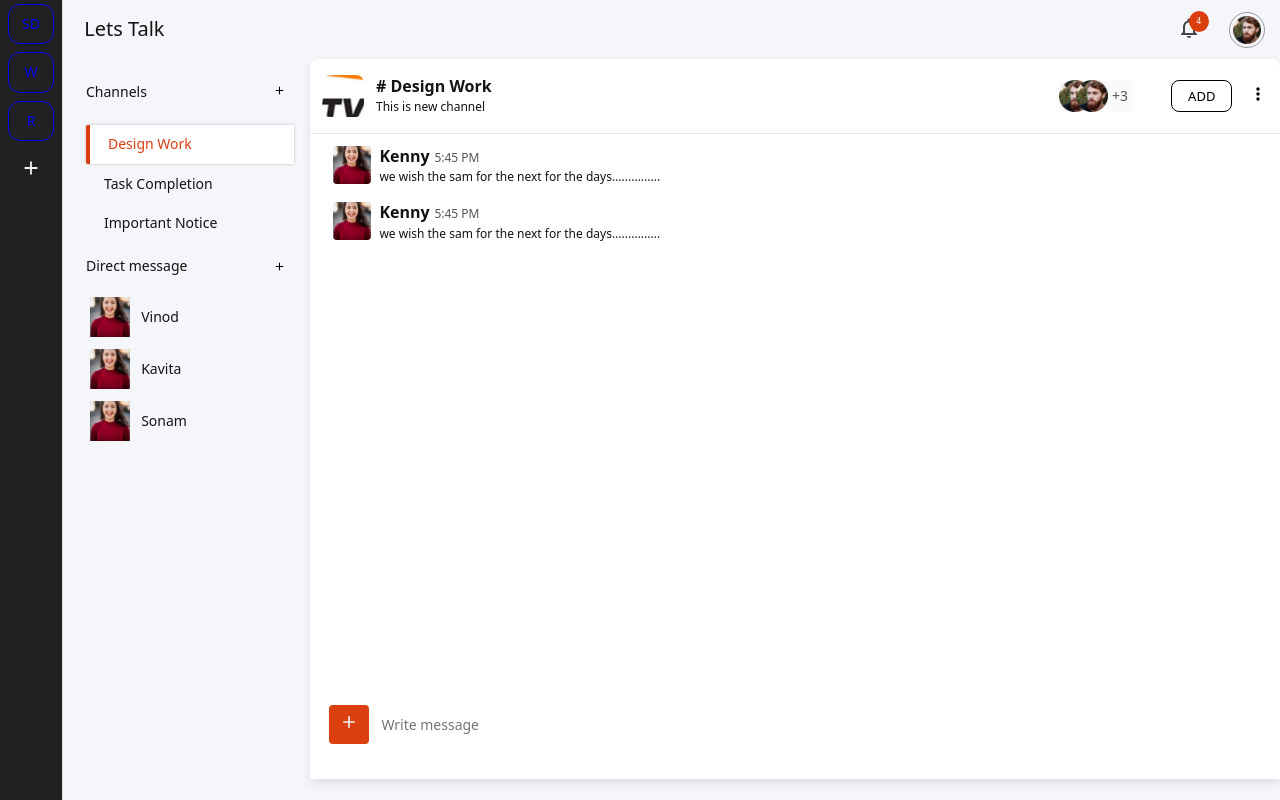
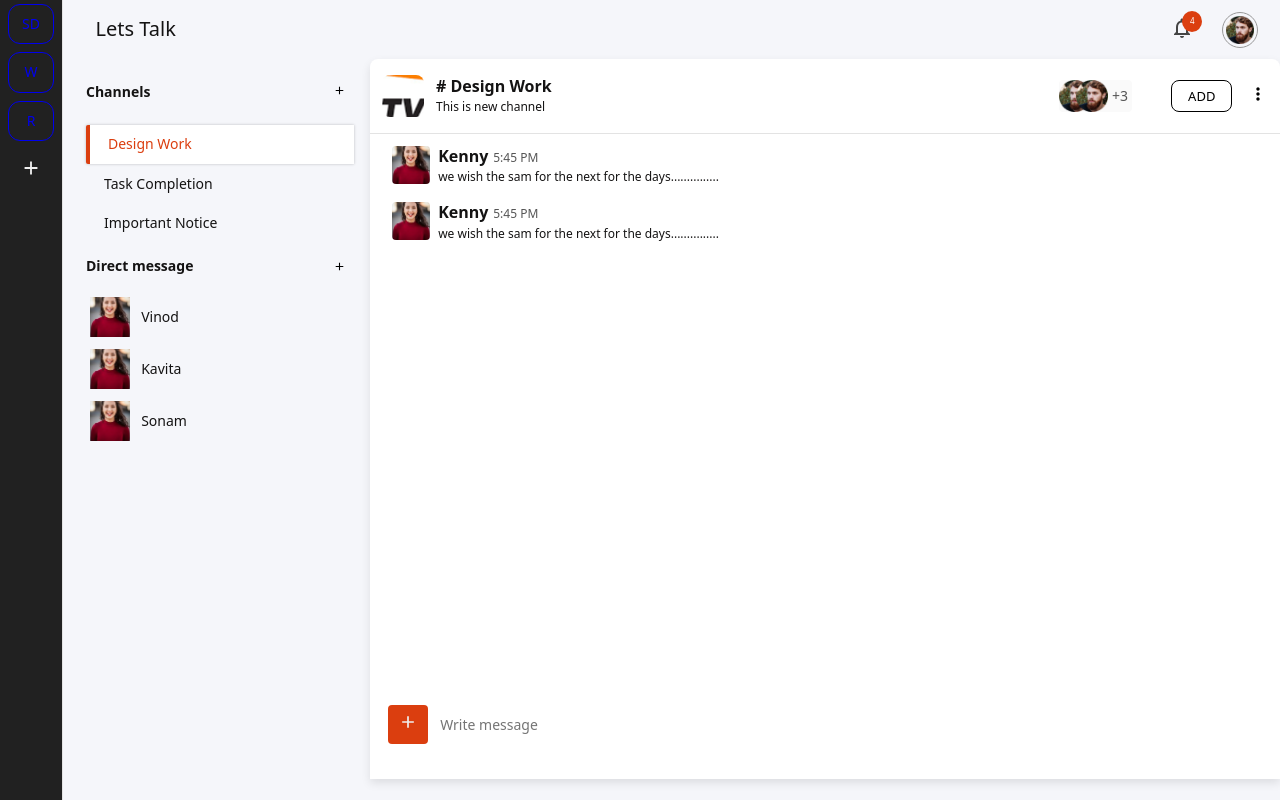
Before and after one commit to arun-kumar-1995/lets-talk, a React (Create React App) app in the folder frontend/: page / in a window 1280 px wide. Built offline with nearby package versions, Linux system fonts and the light colour scheme.

Commit message:
cdd  responsive

```diff
--- a/frontend/src/components/ChannelSection.jsx
+++ b/frontend/src/components/MainSection.jsx
@@ -7,7 +7,7 @@ import TextInput from "./TextInput";
 
 const chats = [];
 
-const ChannelSection = () => {
+const MainSection = () => {
   return (
     <div className="s-section section-long">
       <div className="channel-header-top">
@@ -50,4 +50,4 @@ const ChannelSection = () => {
   );
 };
 
-export default ChannelSection;
+export default MainSection;
--- a/frontend/src/pages/Home.jsx
+++ b/frontend/src/pages/Home.jsx
@@ -2,14 +2,12 @@ import React, { Fragment } from "react";
 import "../styles/home.css";
 
 import HocSection from "../components/HOC/CommonSection";
-import ChannelSection from "../components/ChannelSection";
+import MainSection from "../components/MainSection";
 
 const Home = () => {
   return (
     <Fragment>
-      <div className="app-container">
-        <ChannelSection />
-      </div>
+      <MainSection />
     </Fragment>
   );
 };
--- a/frontend/src/styles/header.css
+++ b/frontend/src/styles/header.css
@@ -1,9 +1,5 @@
 header {
-  padding: 1.2rem 1.5%;
-}
-
-header nav {
-  margin-left: 6.5rem;
+  padding: 0.8rem 2%;
 }
 
 header nav ul {
@@ -12,6 +8,7 @@ header nav ul {
   gap: 1.6em;
   width: 100%;
 }
+
 header nav li:nth-child(2) {
   margin-left: auto;
 }
@@ -65,3 +62,25 @@ header nav li:nth-child(2) {
 .user-profile:hover {
   cursor: pointer;
 }
+
+@media only screen and (min-width: 576px) {
+  header nav {
+    margin-left: 7rem;
+  }
+}
+
+@media only screen and (min-width: 768px) {
+  header {
+    padding: 1.2rem 2%;
+  }
+
+  header nav {
+    margin-left: 0rem;
+  }
+}
+
+@media only screen and (min-width: 992px) {
+  header nav {
+    margin-left: 7rem;
+  }
+}
--- a/frontend/src/styles/home.css
+++ b/frontend/src/styles/home.css
@@ -5,6 +5,7 @@
 }
 .s-title {
   flex: 1;
+  font-weight: var(--font-wt-600);
 }
 
 .s-contain {
@@ -74,9 +75,9 @@ button.btn-newroom svg {
 /* middle-container */
 
 .middle-container {
-  min-width: 24rem;
+  flex: 1;
+  width: 100%;
   padding: 1.2rem 1.6rem;
-  margin-left: 7rem;
 }
 
 .btn-add {
@@ -172,7 +173,7 @@ li.chat-msg .user-name {
 
 /* section component */
 .section-long {
-  flex: 1;
+  display: none;
   background-color: #fff;
   border-top-left-radius: 0.8rem;
   border-top-right-radius: 0.8rem;
@@ -305,14 +306,14 @@ button.c-more-info svg {
   position: absolute;
   bottom: var(--pd-1-2);
   left: 0;
-  right:0;
+  right: 0;
 }
 
 form.text-form {
   display: flex;
   align-items: center;
   background-color: var(--clr-white);
-  box-sizing: 0 0 5px 10px rgba(0, 0, 0 .5);
+  box-sizing: 0 0 5px 10px rgba(0, 0, 0 0.5);
 }
 
 form.text-form button.add-file {
@@ -340,3 +341,47 @@ form.text-form button.add-file {
   border: none;
   outline: none;
 }
+
+/* handle responsive */
+.room-section {
+  display: none;
+}
+
+@media only screen and (min-width: 576px) {
+  .room-section {
+    display: block !important;
+  }
+  .middle-container {
+    margin-left: 7rem;
+  }
+}
+
+@media only screen and (min-width: 768px) {
+  .room-section {
+    display: none !important;
+  }
+  .middle-container {
+    flex: 0;
+    min-width: 30rem;
+    padding: 1.2rem 1.6rem;
+    margin-left: 0rem;
+  }
+
+  .s-section {
+    display: block !important;
+    flex: 1;
+  }
+}
+
+@media only screen and (min-width: 992px) {
+  .room-section {
+    display: block !important;
+  }
+  .middle-container {
+    margin-left: 7rem;
+  }
+}
+
+/* @media only screen and (min-width: 1080px) { */
+
+/* } * */
```
